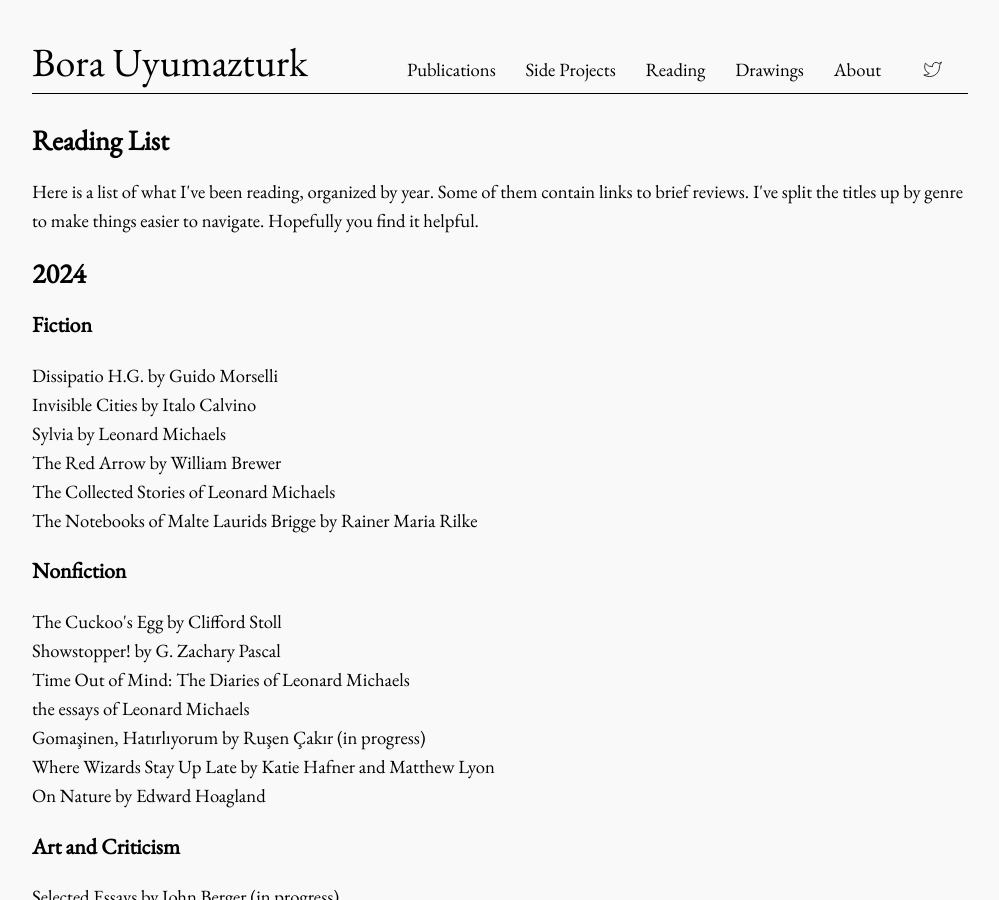
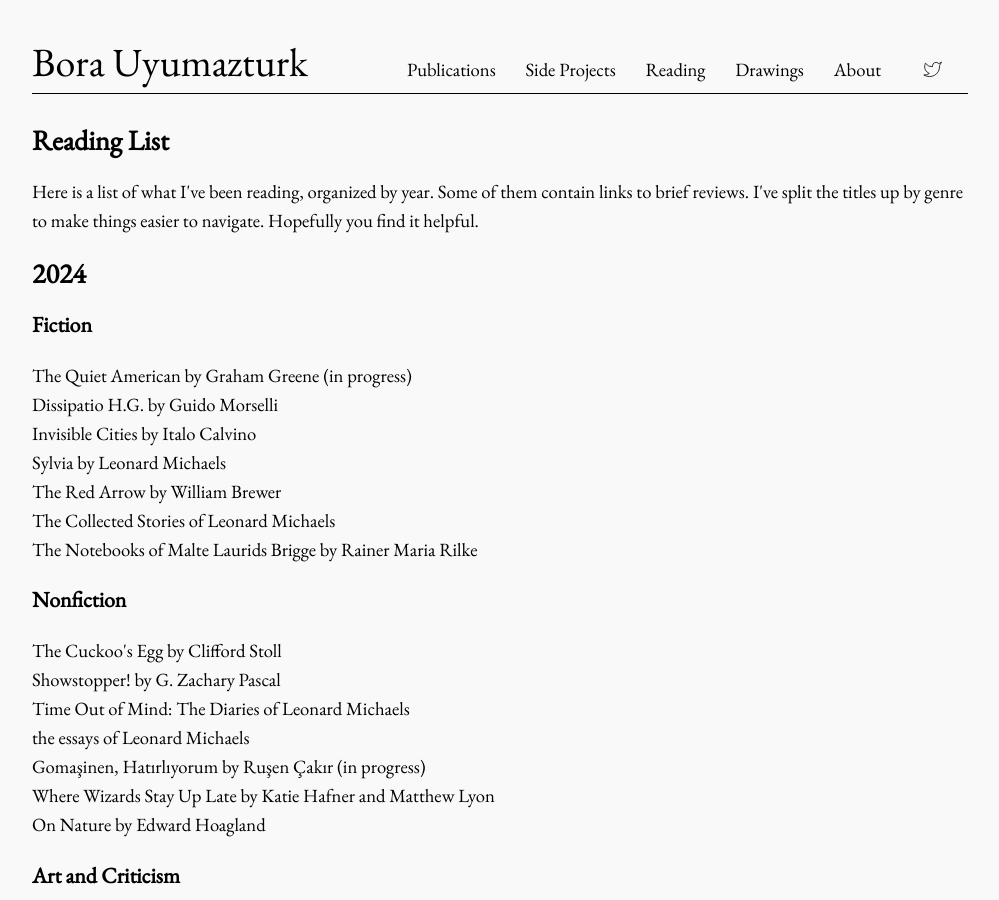
Before and after one commit to bora-uyumazturk/bora-uyumazturk.github.io, a Jekyll site: the page built from reading.html, in a window 1280 px wide and 900 px high. Shown: the whole window, without its empty margins (140-1139 px from the left). Built offline with Jekyll 4.4.1, drawn with Linux system fonts in a browser that asks for light colours.

Commit message:
Update reading.html

```diff
--- a/reading.html
+++ b/reading.html
@@ -16,6 +16,7 @@ title: Reading
 
   <h3>Fiction</h3>
 
+  The Quiet American by Graham Greene (in progress) <br>
   Dissipatio H.G. by Guido Morselli <br>
   Invisible Cities by Italo Calvino <br>
   Sylvia by Leonard Michaels <br>
```
